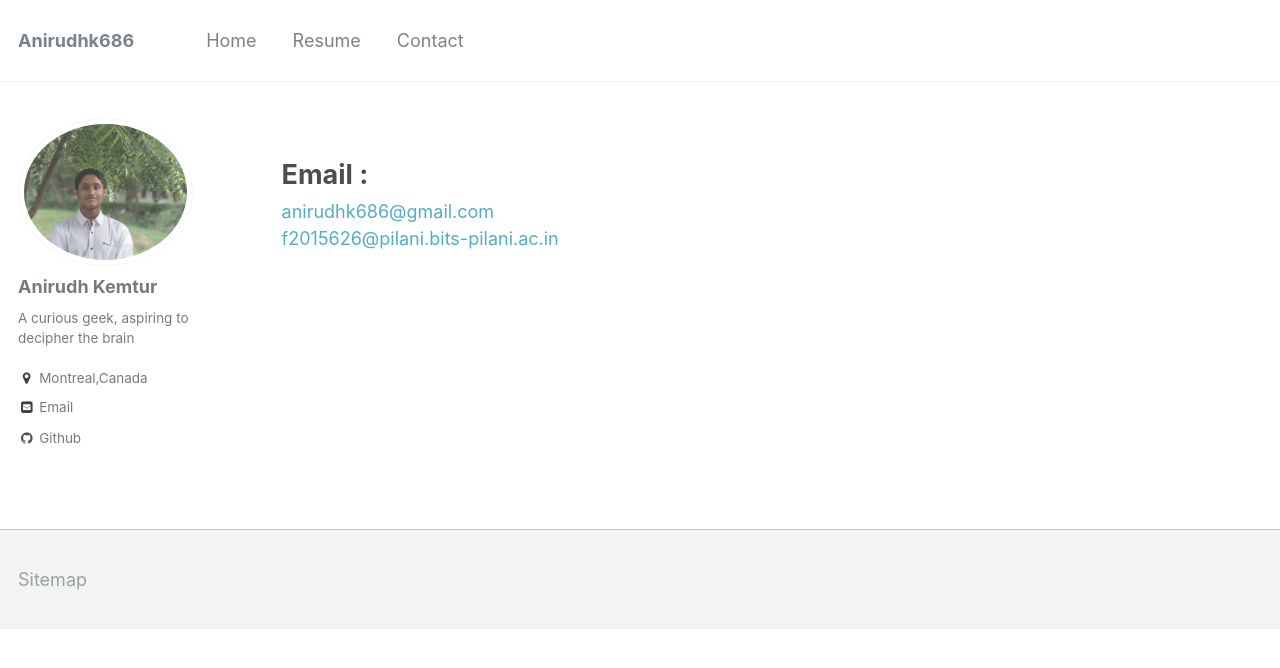
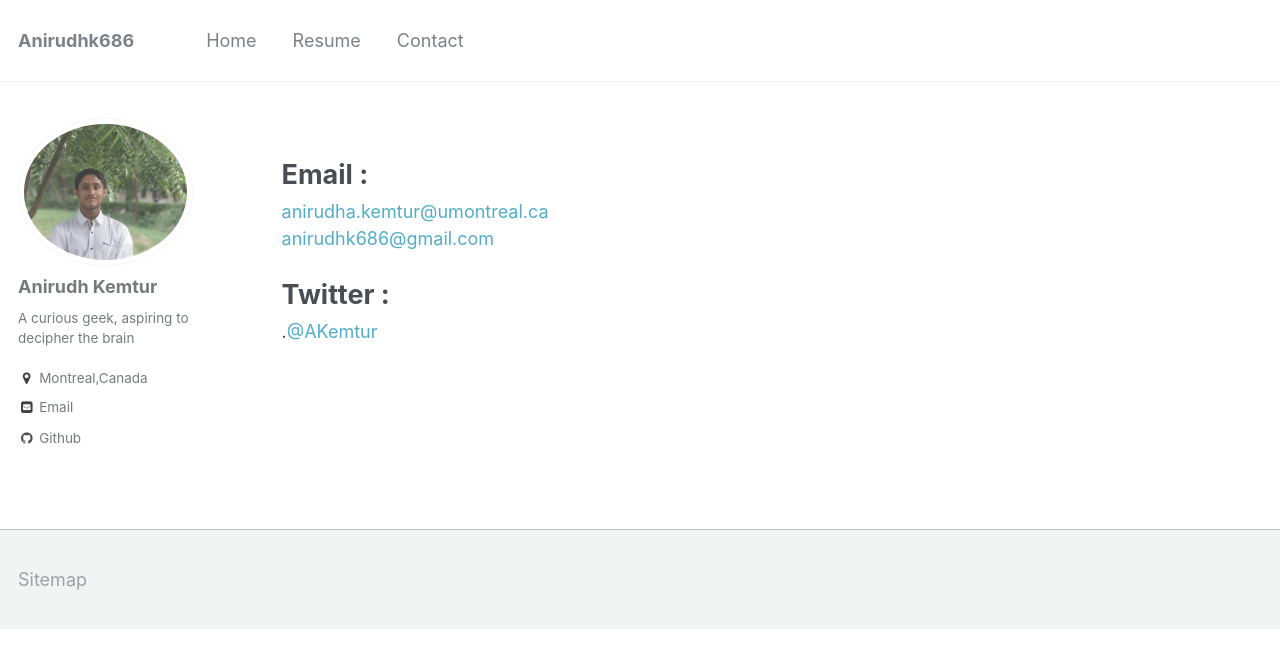
Before and after one commit to anirudhk686/anirudhk686.github.io, a Jekyll site: the page built from _pages/contact.md, in a window 1280 px wide. Shown: the top 668 px of the page. Built offline with Jekyll 4.4.1, drawn with Linux system fonts in a browser that asks for light colours.

Commit message:
Update contact.md

```diff
--- a/_pages/contact.md
+++ b/_pages/contact.md
@@ -9,5 +9,8 @@ redirect_from:
 {{ page.excerpt | markdownify }}
 
 #### <span style="font-size: 2em;">Email :</span>
+ [anirudha.kemtur@umontreal.ca](mailto:anirudha.kemtur@umontreal.ca)<br>
  [anirudhk686@gmail.com](mailto:anirudhk686@gmail.com) <br>
- [f2015626@pilani.bits-pilani.ac.in](mailto:f2015626@pilani.bits-pilani.ac.in)
+
+#### <span style="font-size: 2em;">Twitter :</span>
+ .[@AKemtur](https://twitter.com/AKemtur)
```
